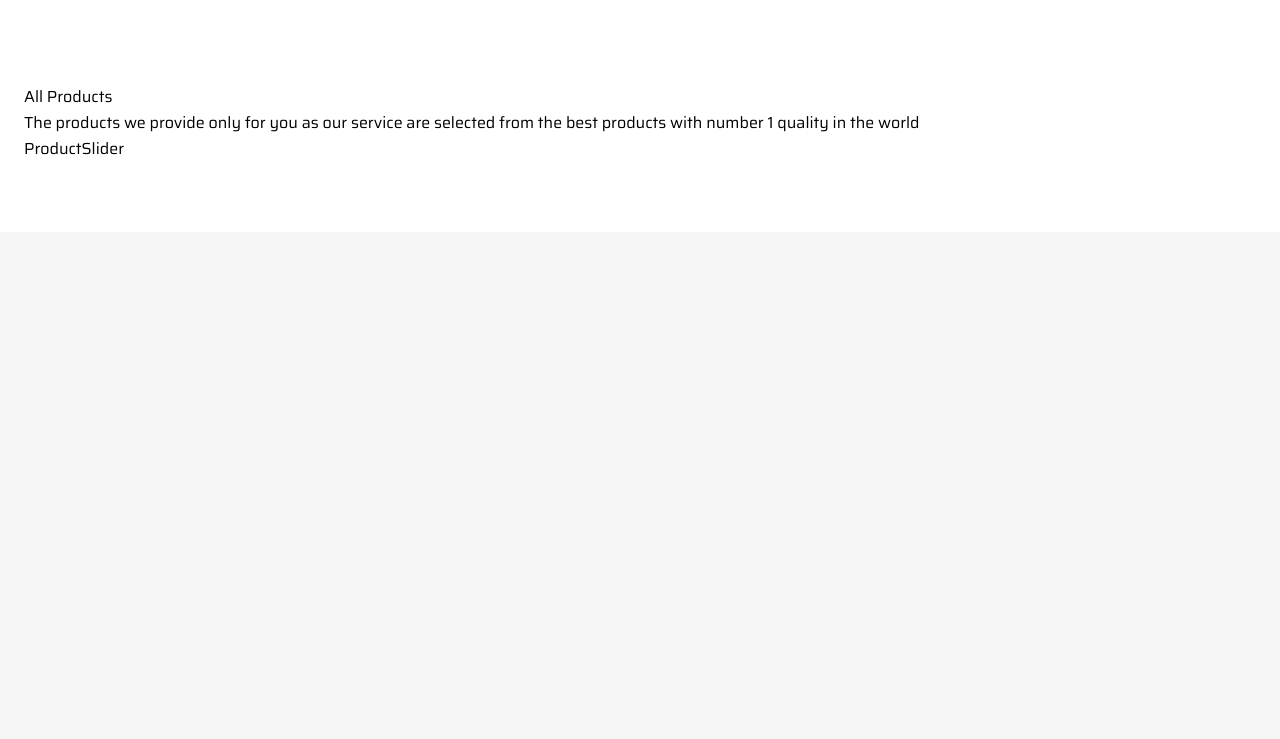
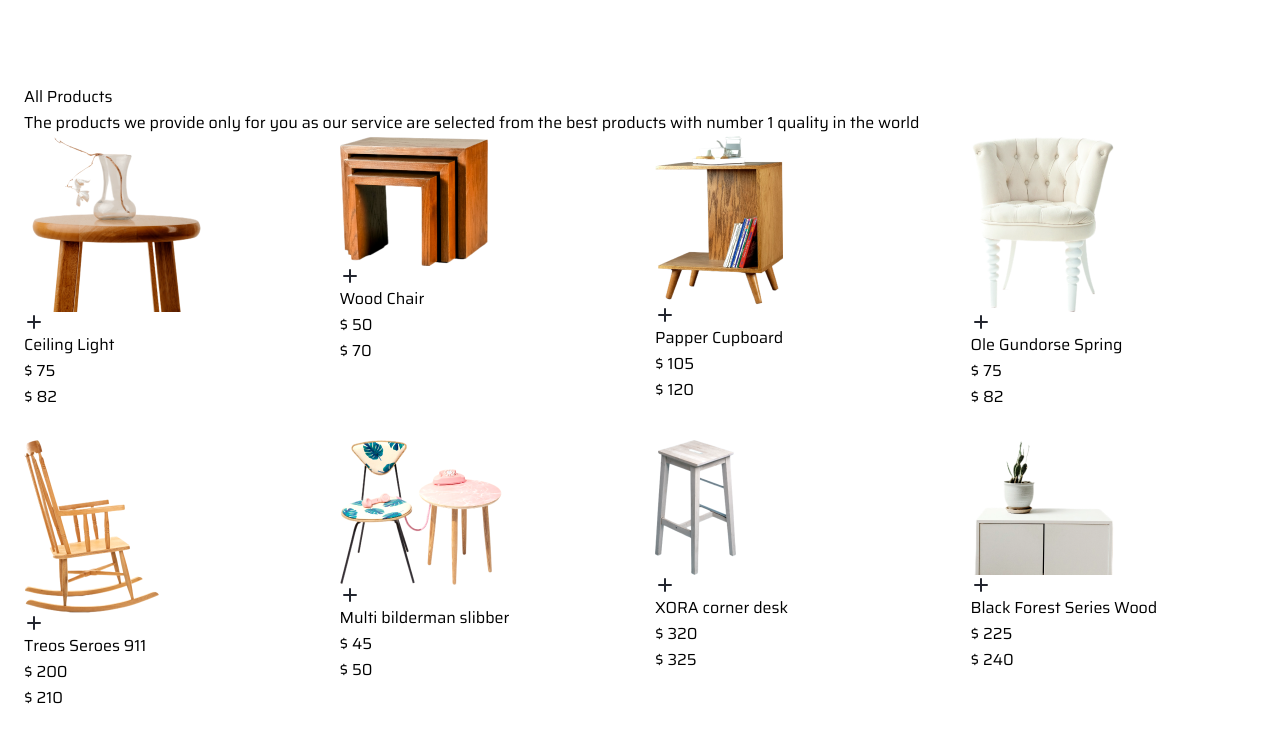
Before and after one commit to manlikeganga19/FurnitureLand, a React (Create React App) app: page / in a window 1280 px wide. Shown: the part 2560-3299 px from the top of the page. Before the commit the page ends 2792 px from the top, so only its background shows below. Built offline with nearby package versions, Linux system fonts and the light colour scheme; the HTML template or start-up script is replaced by a standard one.

Commit message:
displayed products

```diff
--- a/src/components/ProductSlider.js
+++ b/src/components/ProductSlider.js
@@ -1,7 +1,46 @@
 import React from 'react';
+import {Swiper, SwiperSlide} from 'swiper/react';
+import 'swiper/css';
+import 'swiper/css/navigation';
+import 'swiper/css/pagination';
+import '../slider.css';
 
+import {Navigation, Pagination} from 'swiper'
+import {products} from '../data';
+
+import {HiPlus} from 'react-icons/hi';
 const ProductSlider = () => {
-  return <div>ProductSlider</div>;
+  const { pages } = products
+  return (
+    <Swiper modules={[Pagination, Navigation]} pagination={{clickable: true}} navigation={true} className='productSlider min-h-[1300px]'>
+      {pages.map((page, index) => {
+        return (
+           <SwiperSlide key={index}>
+            <div className='grid grid-cols-2 gap-x-5 md:grid-cols-3 lg:grid-cols-4 lg:gap-[30px]'>
+              {page.productList.map((product, index) => {
+                const {image, name, price, oldPrice} = product;
+                return (
+                  <div>
+                    <div>
+                      <img src={image.type} alt=''/>
+                      <div>
+                        <HiPlus className='text-xl text-primary'/>
+                      </div>
+                    </div>
+                    <div>{name}</div>
+                    <div>
+                      <div>$ {price}</div>
+                      <div>$ {oldPrice}</div>
+                    </div>
+                  </div>
+                );
+              })}
+            </div>
+           </SwiperSlide>
+        )
+      })}
+    </Swiper>
+  );
 };
 
 export default ProductSlider;
```
